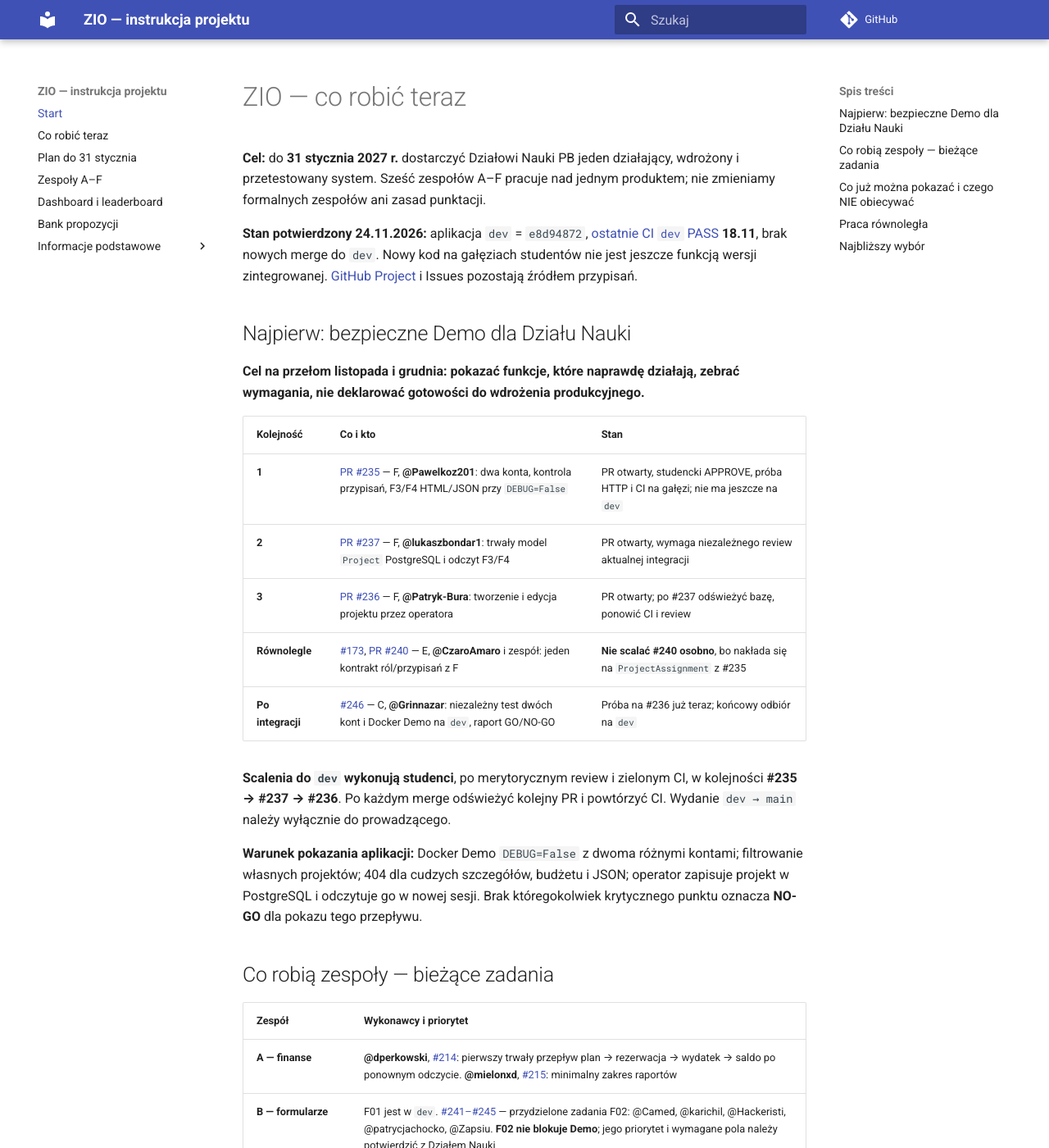
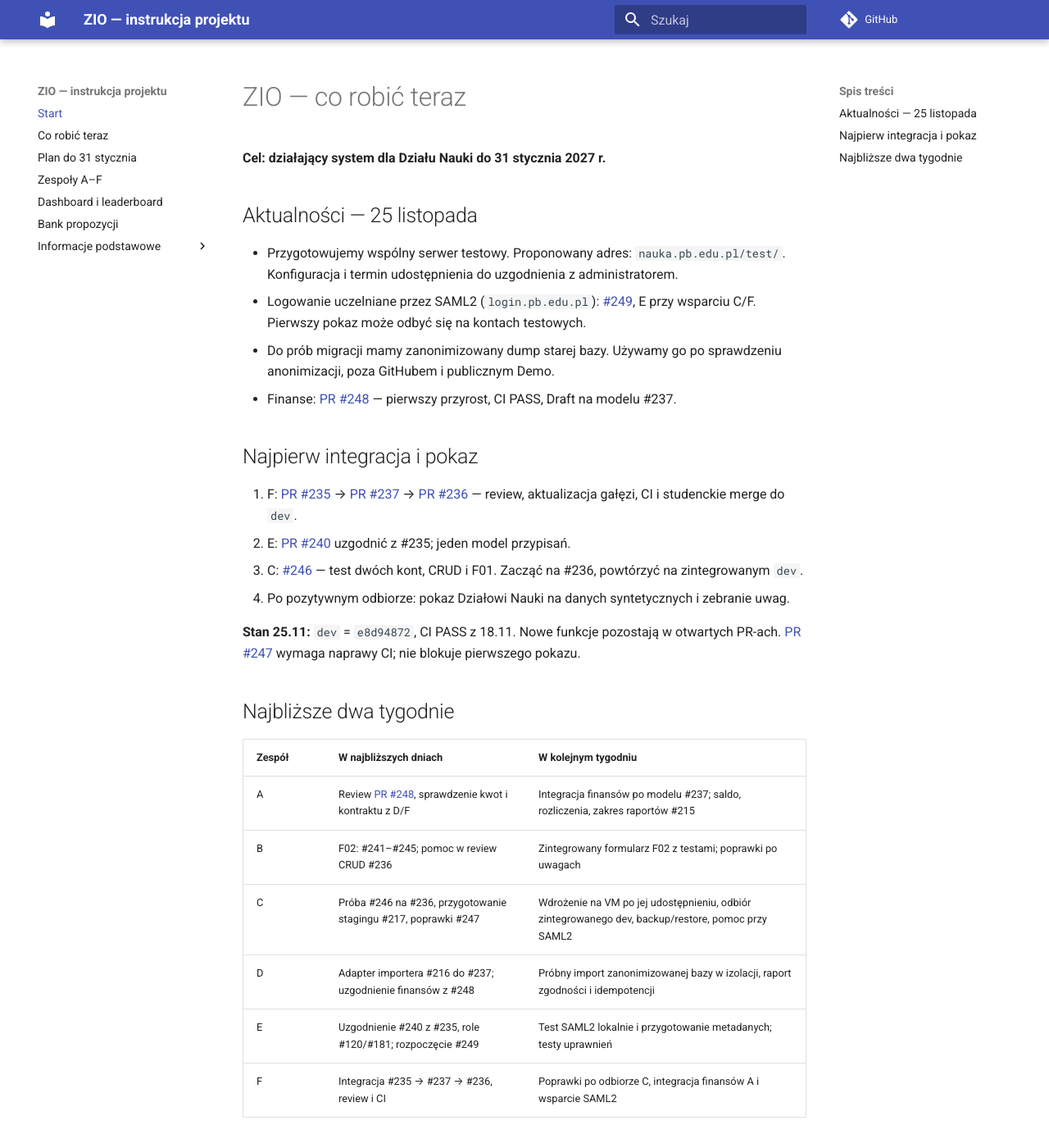
Before and after one commit to zio-wi-pb-mc/pb-science-office-manual, an MkDocs documentation site: the page built from manual/index.md, in a window 1280 px wide and 1400 px high. Shown: the whole window at 82% size. Built offline with MkDocs 1.6.1 and Material for MkDocs 9.7.7, drawn with Linux system fonts in a browser that asks for light colours; comment, search, counter and statistics services are not loaded; some of the changed text lies outside the part shown.

Commit message:
docs: update student priorities, staging and university login

```diff
--- a/manual/index.md
+++ b/manual/index.md
@@ -1,52 +1,34 @@
 # ZIO — co robić teraz
 
-**Cel:** do **31 stycznia 2027 r.** dostarczyć Działowi Nauki PB jeden działający, wdrożony i przetestowany system. Sześć zespołów A–F pracuje nad jednym produktem; nie zmieniamy formalnych zespołów ani zasad punktacji.
+**Cel: działający system dla Działu Nauki do 31 stycznia 2027 r.**
 
-**Stan potwierdzony 24.11.2026:** aplikacja `dev` = `e8d94872`, [ostatnie CI `dev` PASS](https://github.com/zio-wi-pb-mc/pb-science-office/actions/runs/44258929850) **18.11**, brak nowych merge do `dev`. Nowy kod na gałęziach studentów nie jest jeszcze funkcją wersji zintegrowanej. [GitHub Project](https://github.com/orgs/zio-wi-pb-mc/projects/1/views/1) i Issues pozostają źródłem przypisań.
+## Aktualności — 25 listopada
 
-## Najpierw: bezpieczne Demo dla Działu Nauki
+- Przygotowujemy wspólny serwer testowy. Proponowany adres: `nauka.pb.edu.pl/test/`. Konfiguracja i termin udostępnienia do uzgodnienia z administratorem.
+- Logowanie uczelniane przez SAML2 (`login.pb.edu.pl`): [#249](https://github.com/zio-wi-pb-mc/pb-science-office/issues/249), E przy wsparciu C/F. Pierwszy pokaz może odbyć się na kontach testowych.
+- Do prób migracji mamy zanonimizowany dump starej bazy. Używamy go po sprawdzeniu anonimizacji, poza GitHubem i publicznym Demo.
+- Finanse: [PR #248](https://github.com/zio-wi-pb-mc/pb-science-office/pull/248) — pierwszy przyrost, CI PASS, Draft na modelu #237.
 
-**Cel na przełom listopada i grudnia: pokazać funkcje, które naprawdę działają, zebrać wymagania, nie deklarować gotowości do wdrożenia produkcyjnego.**
+## Najpierw integracja i pokaz
 
-| Kolejność | Co i kto | Stan |
+1. F: [PR #235](https://github.com/zio-wi-pb-mc/pb-science-office/pull/235) → [PR #237](https://github.com/zio-wi-pb-mc/pb-science-office/pull/237) → [PR #236](https://github.com/zio-wi-pb-mc/pb-science-office/pull/236) — review, aktualizacja gałęzi, CI i studenckie merge do `dev`.
+2. E: [PR #240](https://github.com/zio-wi-pb-mc/pb-science-office/pull/240) uzgodnić z #235; jeden model przypisań.
+3. C: [#246](https://github.com/zio-wi-pb-mc/pb-science-office/issues/246) — test dwóch kont, CRUD i F01. Zacząć na #236, powtórzyć na zintegrowanym `dev`.
+4. Po pozytywnym odbiorze: pokaz Działowi Nauki na danych syntetycznych i zebranie uwag.
+
+**Stan 25.11:** `dev` = `e8d94872`, CI PASS z 18.11. Nowe funkcje pozostają w otwartych PR-ach. [PR #247](https://github.com/zio-wi-pb-mc/pb-science-office/pull/247) wymaga naprawy CI; nie blokuje pierwszego pokazu.
+
+## Najbliższe dwa tygodnie
+
+| Zespół | W najbliższych dniach | W kolejnym tygodniu |
 |---|---|---|
-| **1** | [PR #235](https://github.com/zio-wi-pb-mc/pb-science-office/pull/235) — F, **@Pawelkoz201**: dwa konta, kontrola przypisań, F3/F4 HTML/JSON przy `DEBUG=False` | PR otwarty, studencki APPROVE, próba HTTP i CI na gałęzi; nie ma jeszcze na `dev` |
-| **2** | [PR #237](https://github.com/zio-wi-pb-mc/pb-science-office/pull/237) — F, **@lukaszbondar1**: trwały model `Project` PostgreSQL i odczyt F3/F4 | PR otwarty, wymaga niezależnego review aktualnej integracji |
-| **3** | [PR #236](https://github.com/zio-wi-pb-mc/pb-science-office/pull/236) — F, **@Patryk-Bura**: tworzenie i edycja projektu przez operatora | PR otwarty; po #237 odświeżyć bazę, ponowić CI i review |
-| **Równolegle** | [#173](https://github.com/zio-wi-pb-mc/pb-science-office/issues/173), [PR #240](https://github.com/zio-wi-pb-mc/pb-science-office/pull/240) — E, **@CzaroAmaro** i zespół: jeden kontrakt ról/przypisań z F | **Nie scalać #240 osobno**, bo nakłada się na `ProjectAssignment` z #235 |
-| **Po integracji** | [#246](https://github.com/zio-wi-pb-mc/pb-science-office/issues/246) — C, **@Grinnazar**: niezależny test dwóch kont i Docker Demo na `dev`, raport GO/NO-GO | Próba na #236 już teraz; końcowy odbiór na `dev` |
+| A | Review [PR #248](https://github.com/zio-wi-pb-mc/pb-science-office/pull/248), sprawdzenie kwot i kontraktu z D/F | Integracja finansów po modelu #237; saldo, rozliczenia, zakres raportów #215 |
+| B | F02: #241–#245; pomoc w review CRUD #236 | Zintegrowany formularz F02 z testami; poprawki po uwagach |
+| C | Próba #246 na #236, przygotowanie stagingu #217, poprawki #247 | Wdrożenie na VM po jej udostępnieniu, odbiór zintegrowanego dev, backup/restore, pomoc przy SAML2 |
+| D | Adapter importera #216 do #237; uzgodnienie finansów z #248 | Próbny import zanonimizowanej bazy w izolacji, raport zgodności i idempotencji |
+| E | Uzgodnienie #240 z #235, role #120/#181; rozpoczęcie #249 | Test SAML2 lokalnie i przygotowanie metadanych; testy uprawnień |
+| F | Integracja #235 → #237 → #236, review i CI | Poprawki po odbiorze C, integracja finansów A i wsparcie SAML2 |
 
-**Scalenia do `dev` wykonują studenci**, po merytorycznym review i zielonym CI, w kolejności **#235 → #237 → #236**. Po każdym merge odświeżyć kolejny PR i powtórzyć CI. Wydanie `dev → main` należy wyłącznie do prowadzącego.
+Nie czekamy na zakończenie całego modułu. Prace zależne można przygotować na uzgodnionej gałęzi; końcowy odbiór na `dev`. Studenci samodzielnie scalają PR-y po review i CI. Wydanie do `main` wykonuje prowadzący.
 
-**Warunek pokazania aplikacji:** Docker Demo `DEBUG=False` z dwoma różnymi kontami; filtrowanie własnych projektów; 404 dla cudzych szczegółów, budżetu i JSON; operator zapisuje projekt w PostgreSQL i odczytuje go w nowej sesji. Brak któregokolwiek krytycznego punktu oznacza **NO-GO** dla pokazu tego przepływu.
-
-## Co robią zespoły — bieżące zadania
-
-| Zespół | Wykonawcy i priorytet |
-|---|---|
-| **A — finanse** | **@dperkowski**, [#214](https://github.com/zio-wi-pb-mc/pb-science-office/issues/214): pierwszy trwały przepływ plan → rezerwacja → wydatek → saldo po ponownym odczycie. **@mielonxd**, [#215](https://github.com/zio-wi-pb-mc/pb-science-office/issues/215): minimalny zakres raportów |
-| **B — formularze** | F01 jest w `dev`. [#241–#245](https://github.com/zio-wi-pb-mc/pb-science-office/issues/241) — przydzielone zadania F02: @Camed, @karichil, @Hackeristi, @patrycjachocko, @Zapsiu. **F02 nie blokuje Demo**; jego priorytet i wymagane pola należy potwierdzić z Działem Nauki |
-| **C — platforma/testy** | **@Grinnazar** [#246](https://github.com/zio-wi-pb-mc/pb-science-office/issues/246) odbiór Demo; **@wersosn** [#238](https://github.com/zio-wi-pb-mc/pb-science-office/issues/238)/[PR #239](https://github.com/zio-wi-pb-mc/pb-science-office/pull/239) odbiór F01; **@Maciek-Sawicki** [#230](https://github.com/zio-wi-pb-mc/pb-science-office/issues/230) backup/restore; **@kolyasiquez** [#196](https://github.com/zio-wi-pb-mc/pb-science-office/issues/196) doctor |
-| **D — migracja** | **@TS40**, [#216](https://github.com/zio-wi-pb-mc/pb-science-office/issues/216): przygotowanie adaptera do `Project` na gałęzi #237, odbiór po integracji, test idempotencji i raport zgodności |
-| **E — uprawnienia** | **@CzaroAmaro**, [#173](https://github.com/zio-wi-pb-mc/pb-science-office/issues/173)/[#240](https://github.com/zio-wi-pb-mc/pb-science-office/pull/240): usuńcie kolizję z #235; **@Emili-d** [#181](https://github.com/zio-wi-pb-mc/pb-science-office/issues/181) scenariusze; **@michalborawski / @Emili-d** [#120](https://github.com/zio-wi-pb-mc/pb-science-office/issues/120) macierz ról |
-| **F — integracja** | **@Pawelkoz201** koordynuje #235/#237/#236; autorzy kodu **@lukaszbondar1** (#237) i **@Patryk-Bura** (#236) odpowiadają za swoje zmiany i studencki merge |
-
-**C / #233:** nowy [PR #247](https://github.com/zio-wi-pb-mc/pb-science-office/pull/247) rozdziela konta PostgreSQL. Konflikt i CI FAIL; poprawki równolegle, bez blokowania pierwszego Demo.
-
-## Co już można pokazać i czego NIE obiecywać
-
-- **F01:** osobna próba na PostgreSQL 17 z [raportu #239](https://github.com/zio-wi-pb-mc/pb-science-office/pull/239) potwierdziła logowanie, zapis, odczyt i odmowę cudzej fiszki — PASS ręczny. Jeden test automatyczny znaczników czasu wykazuje niestabilność (3/5 niepowodzeń; wynik lokalny 1 failed, 240 passed, 2 skipped), więc nie ukrywać usterki.
-- **Finanse:** obecnie część danych F4 jest syntetyczna; zapis planów i operacji z #214 nie jest zintegrowany. **Nie przedstawiać F4 jako gotowej księgowości.**
-- **Importer:** istnieje dry-run i walidacja z #226, nie ma jeszcze pełnego importu do kanonicznego ORM.
-- **Backup/restore i doctor:** kod jest w `dev`, niezależne próby pozostają otwarte (#230 i #196).
-- **PR #174:** historyczny Draft do `main`, nie scalać; nowy PR E #240 wymaga zgodności z F.
-
-## Praca równoległa
-
-A i D mogą już przygotowywać przyrosty na uzgodnionym HEAD #237, C rozpocząć próbny odbiór zintegrowanej gałęzi #236, a B pomóc w niezależnym review formularzy CRUD. Zależne PR-y oznaczamy jako Draft z podanym SHA bazowym; po integracji aktualizujemy je do `dev` i ponawiamy CI. Końcowy odbiór dotyczy zintegrowanego `dev`. Zachowujemy właścicieli zadań i indywidualne rozliczenie wkładu. C równolegle przygotowuje wspólne środowisko testowe (#217); dostępność serwera uczelni pozostaje do uzgodnienia.
-
-## Najbliższy wybór
-
-Masz zadanie? Pracuj na aktualnej gałęzi, sprawdź zależności i opisz test PASS/FAIL. Potrzebujesz pomocy? Uzgodnij wsparcie międzyzespołowe z liderem **w istniejącym Issue**; nie twórz konkurencyjnego modelu. Działający fragment i test mają pierwszeństwo przed kolejnym raportem.
-
-[**Aktualne priorytety i przypisania**](16-propozycje-zadan-po-audycie.md) · [**Dashboard i leaderboard**](19-dashboard-projektu.md) · [**Roadmapa**](21-roadmap-3-tygodnie.md) · [**Plan do 31 stycznia**](23-plan-do-31-stycznia.md) · [**Podstawowe informacje**](20-informacje-podstawowe.md)
+[Aktualne zadania i wykonawcy](16-propozycje-zadan-po-audycie.md) · [Dashboard i leaderboard](19-dashboard-projektu.md) · [Roadmapa](21-roadmap-3-tygodnie.md) · [Środowiska](18-srodowiska-mvp.md) · [Plan do końca stycznia](23-plan-do-31-stycznia.md)
```
